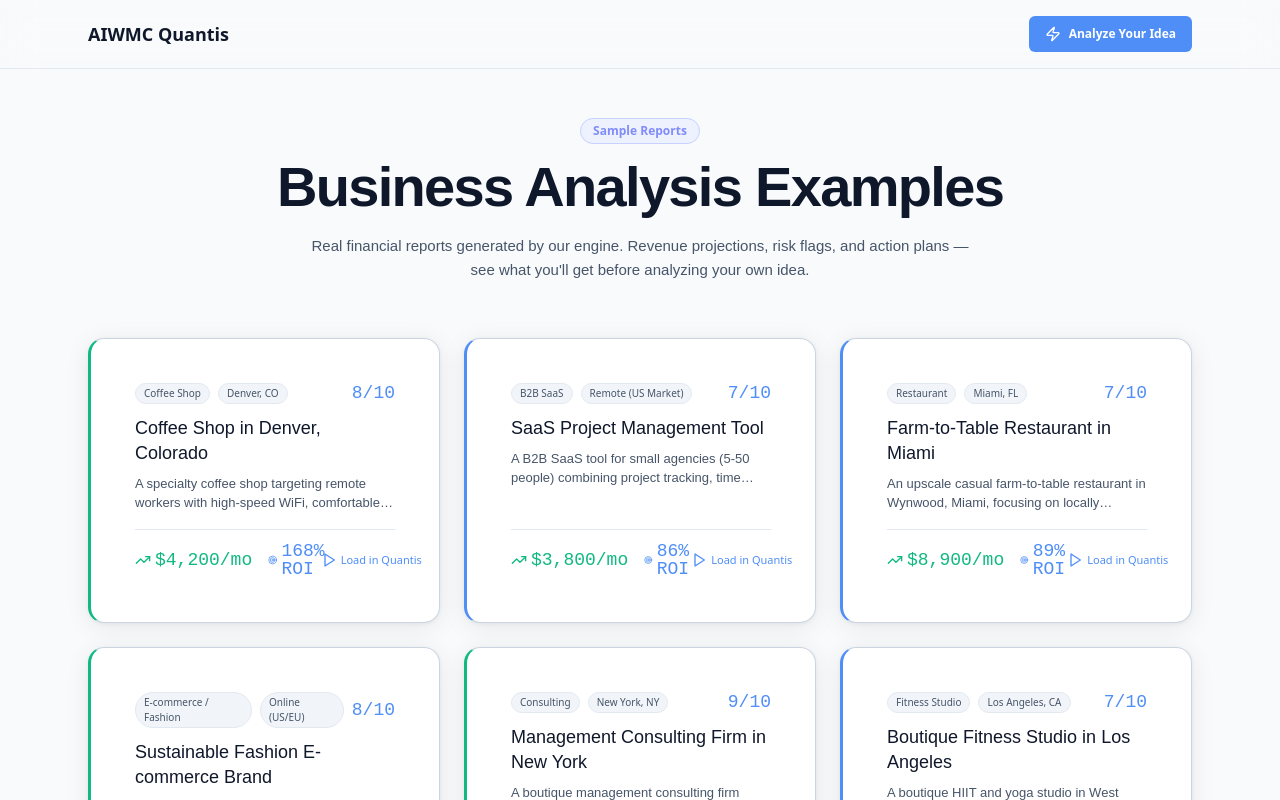
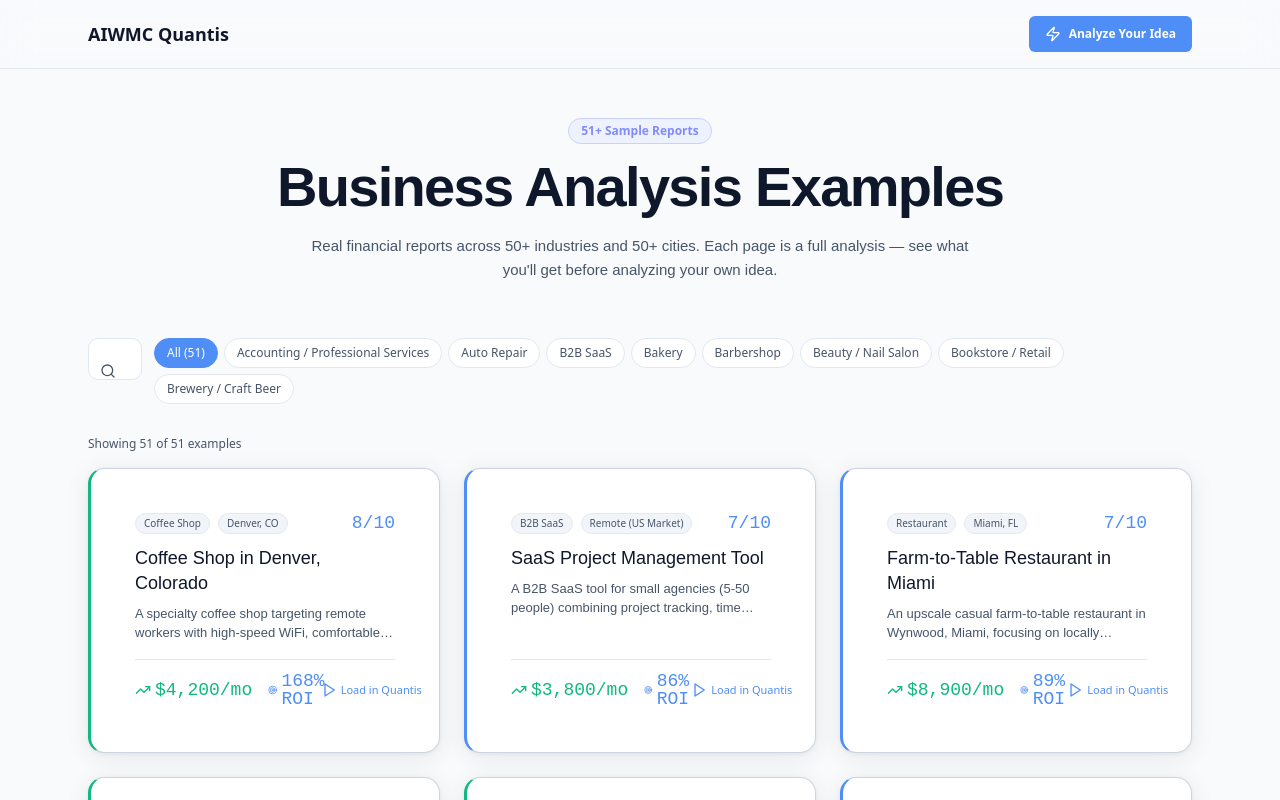
Before and after one commit to AIWMCX/aiwmcquantis, a React (Vite) app: page /examples in a window 1280 px wide. Shown: the top 800 px of the page. Built offline with nearby package versions, Linux system fonts and the light colour scheme; no server answers; the database is empty.

Commit message:
Expanded 50+ city pages data
Co-authored-by: AIWMCX <208394325+AIWMCX@users.noreply.github.com>

```diff
--- a/src/pages/examples/ExamplesIndex.tsx
+++ b/src/pages/examples/ExamplesIndex.tsx
@@ -1,6 +1,7 @@
+import { useState, useMemo } from 'react';
 import { Link, useNavigate } from 'react-router-dom';
 import { Button } from '@/components/ui/button';
-import { ArrowRight, Zap, TrendingUp, Target, Play } from 'lucide-react';
+import { ArrowRight, Zap, TrendingUp, Target, Play, Search } from 'lucide-react';
 import { cn } from '@/lib/utils';
 import { Footer } from '@/components/layout/Footer';
 import { PageSEO } from '@/components/seo/PageSEO';
@@ -8,6 +9,24 @@ import { EXAMPLE_LIST, EXAMPLE_ANALYSES } from './exampleData';
 
 export default function ExamplesIndex() {
   const navigate = useNavigate();
+  const [search, setSearch] = useState('');
+  const [selectedIndustry, setSelectedIndustry] = useState<string | null>(null);
+
+  const industries = useMemo(() => {
+    const set = new Set(EXAMPLE_LIST.map(e => e.industry));
+    return Array.from(set).sort();
+  }, []);
+
+  const filtered = useMemo(() => {
+    return EXAMPLE_LIST.filter(ex => {
+      const matchesSearch = !search ||
+        ex.title.toLowerCase().includes(search.toLowerCase()) ||
+        ex.location.toLowerCase().includes(search.toLowerCase()) ||
+        ex.industry.toLowerCase().includes(search.toLowerCase());
+      const matchesIndustry = !selectedIndustry || ex.industry === selectedIndustry;
+      return matchesSearch && matchesIndustry;
+    });
+  }, [search, selectedIndustry]);
 
   const handleLoadTemplate = (slug: string, e: React.MouseEvent) => {
     e.preventDefault();
@@ -26,8 +45,8 @@ export default function ExamplesIndex() {
   return (
     <div className="min-h-screen bg-[var(--q-bg-base)] text-[var(--q-text-primary)]">
       <PageSEO
-        title="Business Validation Examples — Real AI Analysis Reports"
-        description="See complete AI-generated financial reports for coffee shops, SaaS, restaurants, e-commerce, and more. Revenue projections, risk flags, and action plans."
+        title="50+ Business Analysis Examples — Real AI Reports by City & Industry"
+        description="See complete AI-generated financial reports for coffee shops, gyms, SaaS, restaurants, dental clinics and more across 50+ cities. Revenue projections, risk flags, and action plans."
         canonical="/examples"
         jsonLd={{
           "@context": "https://schema.org",
@@ -53,18 +72,63 @@ export default function ExamplesIndex() {
       <main className="container max-w-6xl mx-auto px-4 sm:px-6 py-8 md:py-12">
         <div className="text-center mb-10 md:mb-14">
           <span className="inline-flex items-center rounded-full border px-3 py-1 text-xs font-semibold mb-3 bg-[var(--q-status-ai-bg)] text-[var(--q-status-ai)] border-[var(--q-status-ai-border)]">
-            Sample Reports
+            {EXAMPLE_LIST.length}+ Sample Reports
           </span>
           <h1 className="text-display-sm md:text-display text-[var(--q-text-primary)] mb-4">
             Business Analysis Examples
           </h1>
           <p className="text-body text-[var(--q-text-secondary)] max-w-2xl mx-auto">
-            Real financial reports generated by our engine. Revenue projections, risk flags, and action plans — see what you'll get before analyzing your own idea.
+            Real financial reports across {industries.length}+ industries and 50+ cities. Each page is a full analysis — see what you'll get before analyzing your own idea.
           </p>
         </div>
 
+        {/* Search & filter bar */}
+        <div className="flex flex-col sm:flex-row gap-3 mb-8">
+          <div className="relative flex-1">
+            <Search className="absolute left-3 top-1/2 -translate-y-1/2 w-4 h-4 text-[var(--q-text-tertiary)]" />
+            <input
+              type="text"
+              placeholder="Search city, industry, or business type..."
+              value={search}
+              onChange={(e) => setSearch(e.target.value)}
+              className="w-full pl-9 pr-4 py-2.5 rounded-lg text-sm bg-[var(--q-bg-surface)] border border-[var(--q-border-subtle)] text-[var(--q-text-primary)] placeholder:text-[var(--q-text-tertiary)] focus:outline-none focus:border-[var(--q-accent-primary)]"
+            />
+          </div>
+          <div className="flex flex-wrap gap-1.5">
+            <button
+              onClick={() => setSelectedIndustry(null)}
+              className={cn(
+                "px-3 py-1.5 rounded-full text-xs font-medium transition-colors border",
+                !selectedIndustry
+                  ? "bg-[var(--q-accent-primary)] text-white border-[var(--q-accent-primary)]"
+                  : "bg-[var(--q-bg-surface)] text-[var(--q-text-secondary)] border-[var(--q-border-subtle)] hover:border-[var(--q-accent-primary)]"
+              )}
+            >
+              All ({EXAMPLE_LIST.length})
+            </button>
+            {industries.slice(0, 8).map(ind => (
+              <button
+                key={ind}
+                onClick={() => setSelectedIndustry(selectedIndustry === ind ? null : ind)}
+                className={cn(
+                  "px-3 py-1.5 rounded-full text-xs font-medium transition-colors border",
+                  selectedIndustry === ind
+                    ? "bg-[var(--q-accent-primary)] text-white border-[var(--q-accent-primary)]"
+                    : "bg-[var(--q-bg-surface)] text-[var(--q-text-secondary)] border-[var(--q-border-subtle)] hover:border-[var(--q-accent-primary)]"
+                )}
+              >
+                {ind}
+              </button>
+            ))}
+          </div>
+        </div>
+
+        <p className="text-xs text-[var(--q-text-tertiary)] mb-4">
+          Showing {filtered.length} of {EXAMPLE_LIST.length} examples
+        </p>
+
         <div className="grid sm:grid-cols-2 lg:grid-cols-3 gap-6 mb-12 items-stretch">
-          {EXAMPLE_LIST.map((ex, index) => (
+          {filtered.map((ex, index) => (
             <Link key={ex.slug} to={`/examples/${ex.slug}`}>
               <div
                 className={cn(
```
